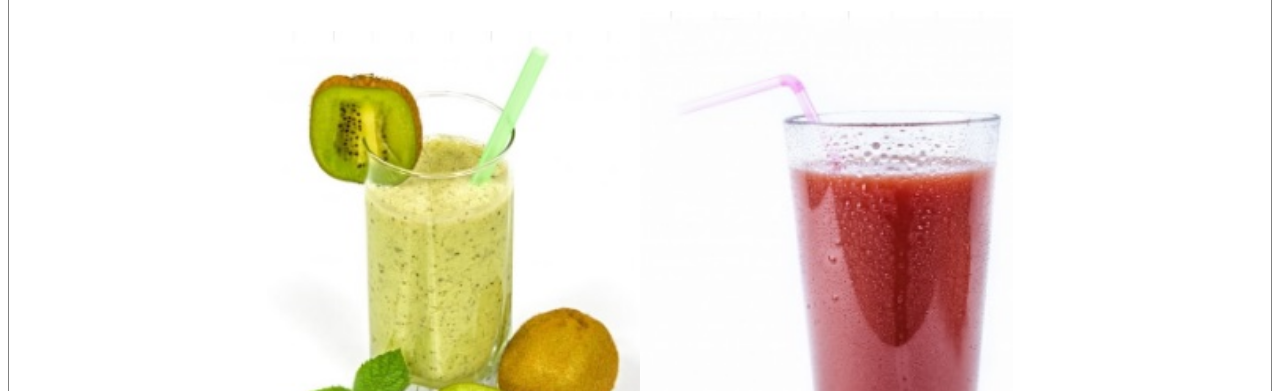
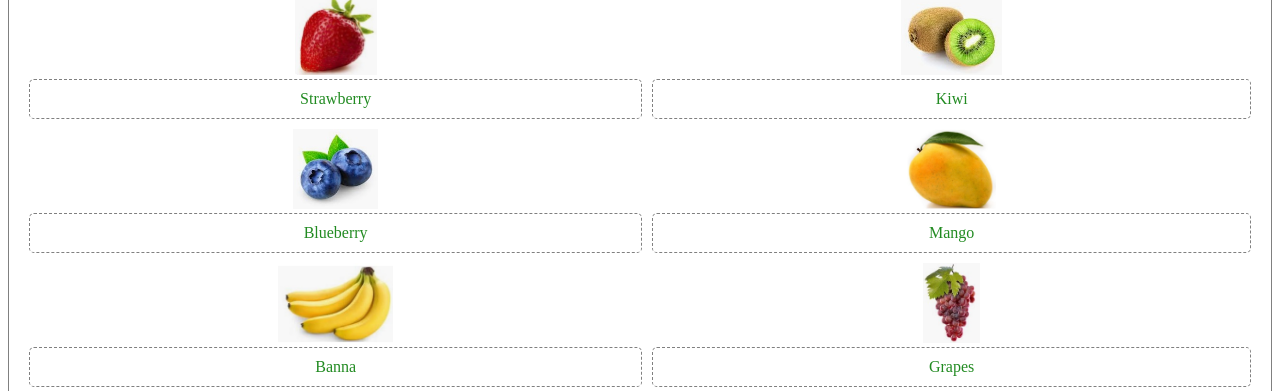
Before and after one commit to mukmalone/SimpleSips, a React app in the folder gui/: page /buildDrink in a window 1280 px wide. Shown: the part 108-499 px from the top of the page. Built offline with nearby package versions, Linux system fonts and the light colour scheme.

Commit message:
built buildDrinkScreen

```diff
--- a/gui/package.json
+++ b/gui/package.json
@@ -5,6 +5,7 @@
   "dependencies": {
     "react": "^16.11.0",
     "react-dom": "^16.11.0",
+    "react-router-dom": "^5.1.2",
     "react-scripts": "3.2.0"
   },
   "scripts": {
--- /dev/null
+++ b/gui/src/components/Announcements.js
@@ -0,0 +1,12 @@
+import React from 'react';
+import './style.css';
+
+class Announcements extends React.Component {
+    render() {
+        return (
+            <div className="announcements">Announcements</div>
+        );
+    }
+}
+
+export default Announcements;
--- a/gui/src/components/App.js
+++ b/gui/src/components/App.js
@@ -1,9 +1,21 @@
 import React from 'react';
+import { Router, Route, Switch } from 'react-router-dom';
+import history from '../history';
 import StartScreen from './screens/StartScreen'
+import BuildDrinkScreen from './screens/BuildDrinkScreen';
 
 class App extends React.Component {
     render() {
-        return <StartScreen />;
+        return (
+            <div>
+                <Router history={history}>
+                    <Switch>
+                        <Route path="/" exact component={StartScreen} />
+                        <Route path="/buildDrink" exact component={BuildDrinkScreen} />
+                    </Switch>
+                </Router>
+            </div>
+        );
     }
 }
 
--- /dev/null
+++ b/gui/src/components/Logo.js
@@ -0,0 +1,14 @@
+import React from 'react';
+import './style.css';
+
+class Logo extends React.Component {
+    render() {
+        return (
+            <div className="logo-box">
+                <img className="logo" src={require('./images/logo.jpg')}></img>
+            </div>
+            );
+    }
+}
+
+export default Logo;
--- /dev/null
+++ b/gui/src/components/screens/BuildDrinkScreen.js
@@ -0,0 +1,45 @@
+import React from 'react';
+import '../style.css';
+import Announcements from '../Announcements';
+import Logo from '../Logo';
+
+class BuildDrinkScreen extends React.Component {
+    render() {
+        return (
+            <div className="body">
+                <h1>Welcome (name)!</h1>
+                <h1>Choose your ingredients</h1>
+                <div className="grid-container">
+                    <div class="grid-item1">
+                        <img className="fruit-pictures" src={require('../images/strawberry.jpg')}></img>
+                        <div className="fruit-text">Strawberry</div>
+                    </div>
+                    <div class="grid-item2">
+                        <img className="fruit-pictures" src={require('../images/kiwi.jpg')}></img>
+                        <div className="fruit-text">Kiwi</div>
+                    </div>
+                    <div class="grid-item3">
+                        <img className="fruit-pictures" src={require('../images/blueberry.jpg')}></img>
+                        <div className="fruit-text">Blueberry</div>
+                    </div>
+                    <div class="grid-item4">
+                        <img className="fruit-pictures" src={require('../images/mango.jpg')}></img>
+                        <div className="fruit-text">Mango</div>
+                    </div>
+                    <div class="grid-item5">
+                        <img className="fruit-pictures" src={require('../images/banna.jpg')}></img>
+                        <div className="fruit-text">Banna</div>
+                    </div>
+                    <div class="grid-item6">
+                        <img className="fruit-pictures" src={require('../images/grapes.jpg')}></img>
+                        <div className="fruit-text">Grapes</div>
+                    </div>
+                </div>
+                <Logo />
+                <Announcements />
+            </div>
+        );
+    }
+}
+
+export default BuildDrinkScreen;
--- a/gui/src/components/screens/StartScreen.js
+++ b/gui/src/components/screens/StartScreen.js
@@ -1,5 +1,7 @@
 import React from 'react';
 import '../style.css';
+import Announcements from '../Announcements';
+import Logo from '../Logo';
 
 class StartScreen extends React.Component {
     render() {
@@ -10,13 +12,9 @@ class StartScreen extends React.Component {
                     <img className="pictures" src={require('../images/drink-1.jpg')}></img>
                     <img className="pictures" src={require('../images/drink-2.jpg')}></img>
                 </div>
-
-                <div className="logo-box">
-                    <img className="logo" src={require('../images/logo.jpg')}></img>
-                </div>
-                <div className="announcements">Announcements</div>
+                <Logo />
+                <Announcements />
             </div>
-
         );
     }
 
--- a/gui/src/components/style.css
+++ b/gui/src/components/style.css
@@ -10,19 +10,20 @@
 }
 
 h1{
-    padding:10px;
     color:forestgreen;
     text-align:center;
+    margin:0px;
 }
 
 .picture-box {
     text-align:center;
+    padding:50px;
 }
 
 .pictures {
     display: inline-block;
-    width:30%;
-    height:auto;
+    height: 10%;
+    width: auto;
 }
 
 .logo-box{
@@ -41,3 +42,61 @@ h1{
     padding:10px;
     text-align:center;
 }
+
+.grid-container{
+    padding:10px;
+    display:grid;
+    grid-gap:10px;
+}
+
+.grid-item1 {
+    text-align:center;
+    grid-column-start: 1;
+    grid-column-end: 1;
+}
+.grid-item2 {
+    text-align: center;
+    grid-column-start: 2;
+    grid-column-end: 2;
+}
+.grid-item3 {
+    text-align: center;
+    grid-column-start: 1;
+    grid-column-end: 1;
+}
+.grid-item4 {
+    text-align: center;
+    grid-column-start: 2;
+    grid-column-end: 2;
+}
+.grid-item5 {
+    text-align: center;
+    grid-column-start: 1;
+    grid-column-end: 1;
+}
+.grid-item6 {
+    text-align: center;
+    grid-column-start: 2;
+    grid-column-end: 2;
+}
+.fruit-pictures {
+    display: inline-block;
+    height: 80px;
+    width: auto;
+}
+
+.fruit-text {
+    color: forestgreen;
+    width: auto;
+    border-style: dashed;
+    border-width: 1px;
+    border-color: grey;
+    border-radius: 5px;
+    padding: 10px;
+    text-align: center;
+}
+
+.fruit-text:hover{
+    background-color:forestgreen;
+    color:white;
+}
--- /dev/null
+++ b/gui/src/history.js
@@ -0,0 +1,3 @@
+import { createBrowserHistory } from 'history';
+
+export default createBrowserHistory();
```
Also changed, not shown: gui/src/components/images/banna.jpg (added), gui/src/components/images/blueberry.jpg (added), gui/src/components/images/grapes.jpg (added), gui/src/components/images/kiwi.jpg (added), gui/src/components/images/mango.jpg (added), gui/src/components/images/strawberry.jpg (added), 2 other files.
